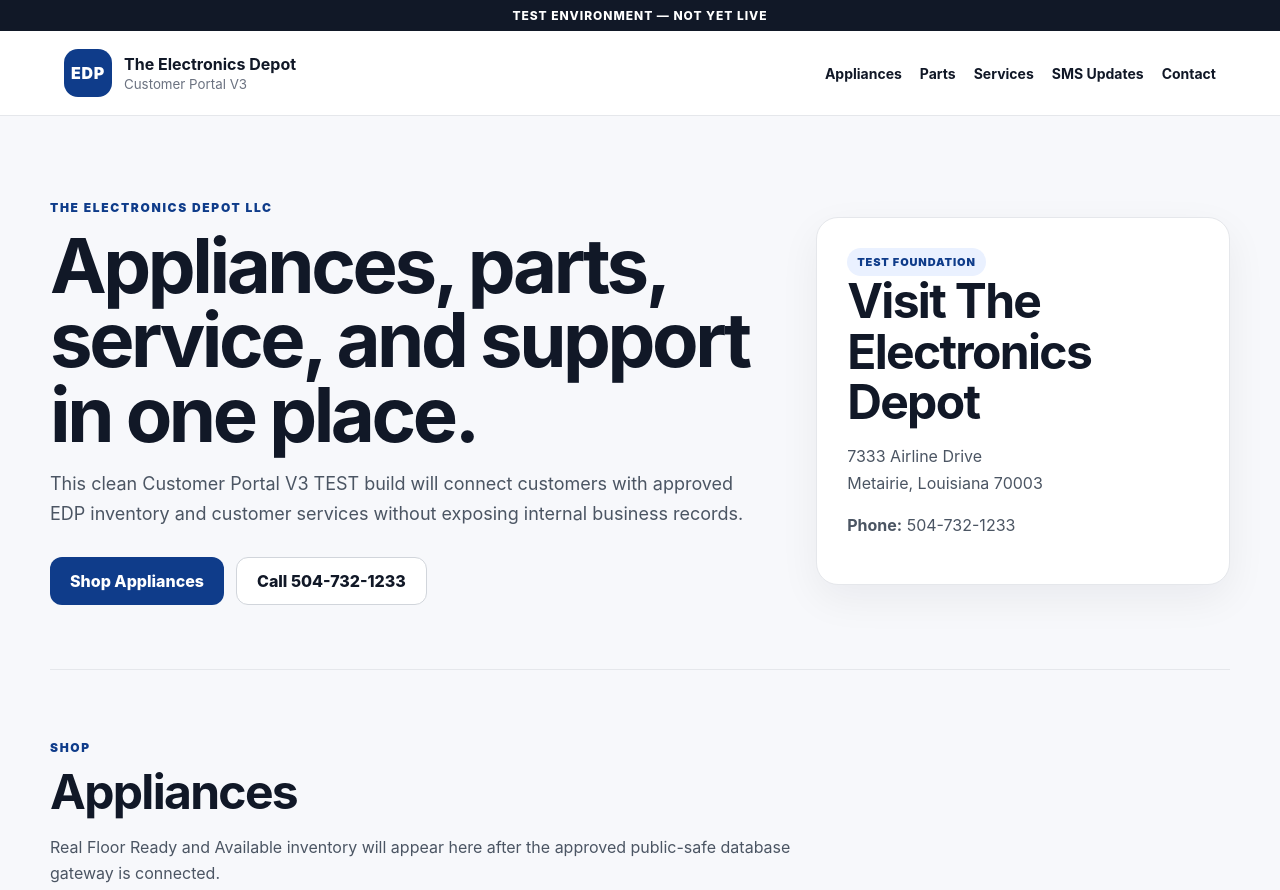
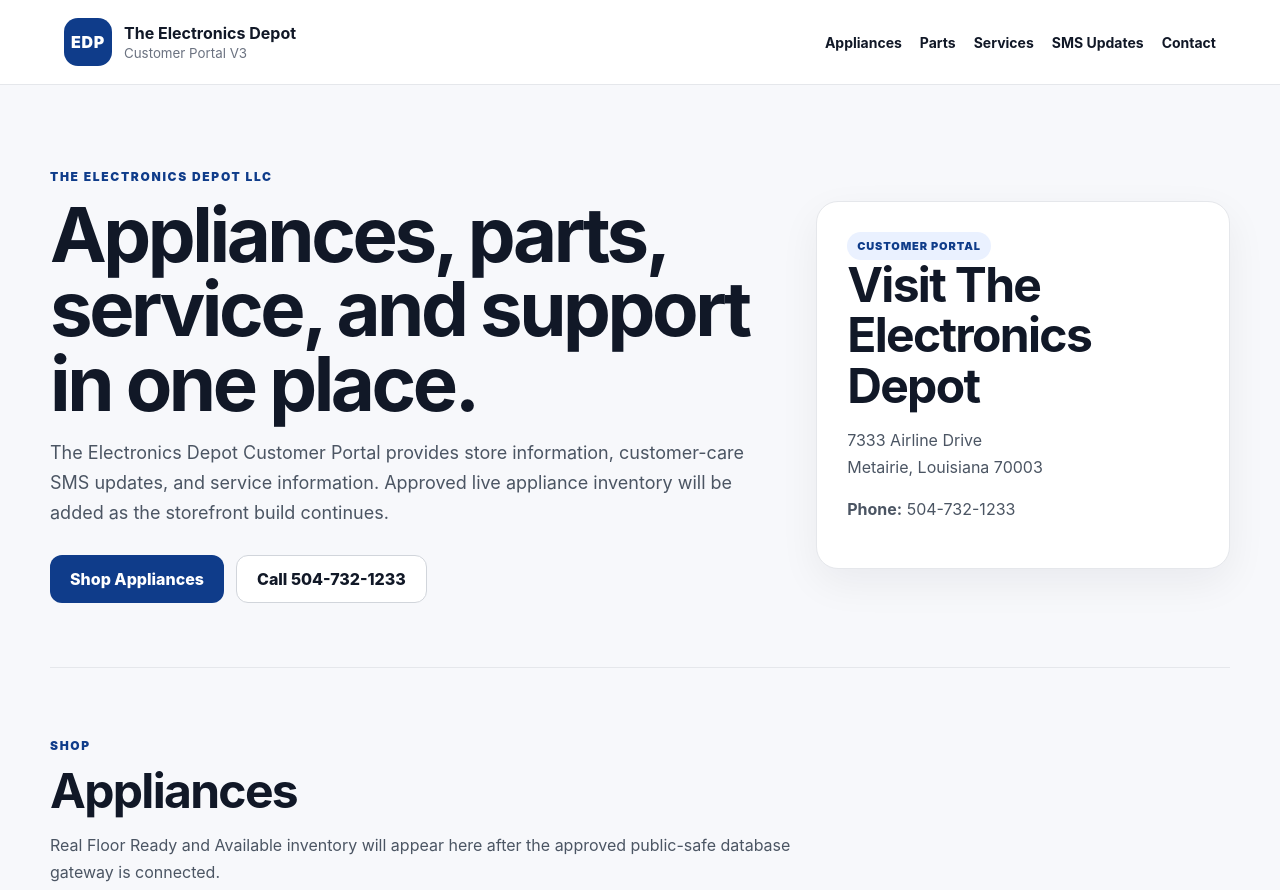
Before and after one commit to BUTTER6599/EDP-Master-System, a website: page customer-portal-v3/public/index.html in a window 1280 px wide. Shown: the top 890 px of the page. Drawn offline with Linux system fonts and the light colour scheme.

Commit message:
Portal V3: prepare public shell for LIVE deployment

```diff
--- a/customer-portal-v3/public/index.html
+++ b/customer-portal-v3/public/index.html
@@ -8,7 +8,6 @@
   <link rel="stylesheet" href="/styles.css">
 </head>
 <body>
-  <div class="test-banner">TEST ENVIRONMENT — NOT YET LIVE</div>
   <header class="site-header">
     <a class="brand" href="#top" aria-label="The Electronics Depot home">
       <span class="brand-mark">EDP</span>
@@ -31,14 +30,14 @@
       <div>
         <p class="eyebrow">THE ELECTRONICS DEPOT LLC</p>
         <h1>Appliances, parts, service, and support in one place.</h1>
-        <p class="hero-copy">This clean Customer Portal V3 TEST build will connect customers with approved EDP inventory and customer services without exposing internal business records.</p>
+        <p class="hero-copy">The Electronics Depot Customer Portal provides store information, customer-care SMS updates, and service information. Approved live appliance inventory will be added as the storefront build continues.</p>
         <div class="actions">
           <a class="button primary" href="#appliances">Shop Appliances</a>
           <a class="button secondary" href="tel:+15047321233">Call 504-732-1233</a>
         </div>
       </div>
       <aside class="store-card" aria-label="Store contact information">
-        <span class="status-pill">TEST FOUNDATION</span>
+        <span class="status-pill">CUSTOMER PORTAL</span>
         <h2>Visit The Electronics Depot</h2>
         <p>7333 Airline Drive<br>Metairie, Louisiana 70003</p>
         <p><strong>Phone:</strong> 504-732-1233</p>
@@ -94,7 +93,7 @@
 
   <footer>
     <p>© 2026 The Electronics Depot LLC</p>
-    <p><a href="/privacy.html">Privacy Policy</a> · <a href="/sms-terms.html">SMS Terms</a> · <a href="/sms-consent.html">SMS Updates</a> · Customer Portal V3 — TEST build</p>
+    <p><a href="/privacy.html">Privacy Policy</a> · <a href="/sms-terms.html">SMS Terms</a> · <a href="/sms-consent.html">SMS Updates</a> · Customer Portal V3</p>
   </footer>
 </body>
 </html>
```
